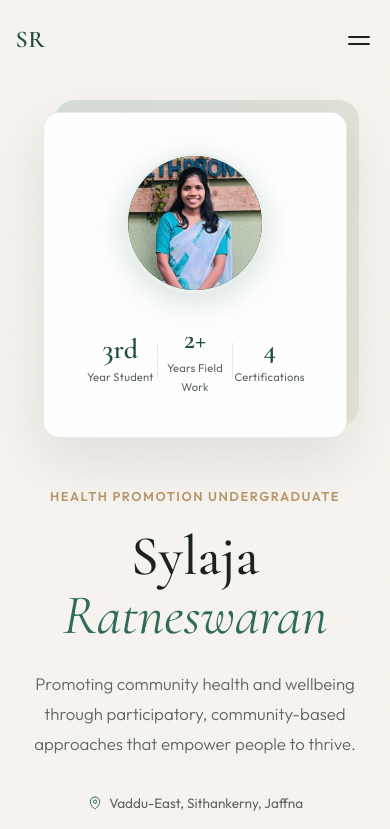
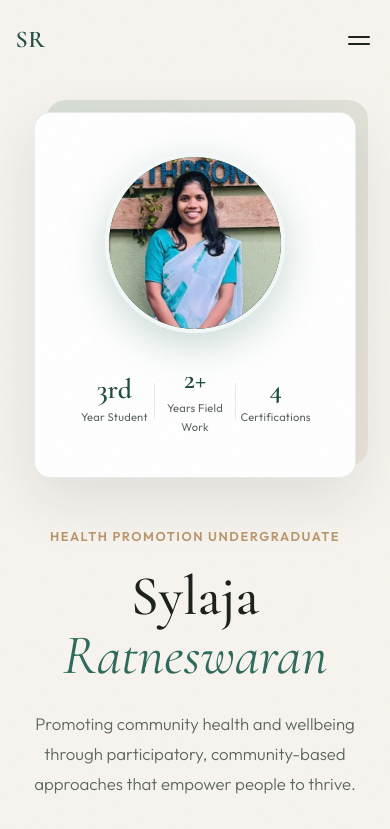
Before and after one commit to SylajaRatneswaran/My_Portfolio, a plain HTML site: page index.html in a window 390 px wide. Shown: the top 829 px of the page. Drawn offline with nearby package versions, Linux system fonts and the light colour scheme; no server answers.

Commit message:
Enlarge hero profile photo for better visibility.
Increases the circular avatar size on desktop and mobile and widens the hero card to fit the larger image.

Co-authored-by: Cursor <cursoragent@cursor.com>

```diff
--- a/styles.css
+++ b/styles.css
@@ -322,7 +322,7 @@ ul { list-style: none; }
 
 .hero-card {
   position: relative;
-  width: min(380px, 90%);
+  width: min(420px, 90%);
 }
 
 .hero-card-accent {
@@ -345,17 +345,17 @@ ul { list-style: none; }
 }
 
 .hero-avatar {
-  width: 140px;
-  height: 140px;
+  width: 220px;
+  height: 220px;
   border-radius: 50%;
   background: linear-gradient(135deg, var(--accent-light), var(--accent-dark));
   display: flex;
   align-items: center;
   justify-content: center;
   margin: 0 auto 2rem;
-  box-shadow: 0 8px 32px rgba(45, 106, 90, 0.2);
+  box-shadow: 0 12px 40px rgba(45, 106, 90, 0.25);
   overflow: hidden;
-  border: 3px solid rgba(255, 255, 255, 0.9);
+  border: 4px solid rgba(255, 255, 255, 0.95);
 }
 
 .hero-avatar img {
@@ -1394,7 +1394,12 @@ ul { list-style: none; }
   }
 
   .hero-card {
-    width: min(320px, 85%);
+    width: min(360px, 90%);
+  }
+
+  .hero-avatar {
+    width: 180px;
+    height: 180px;
   }
 
   .scroll-hint {
```
